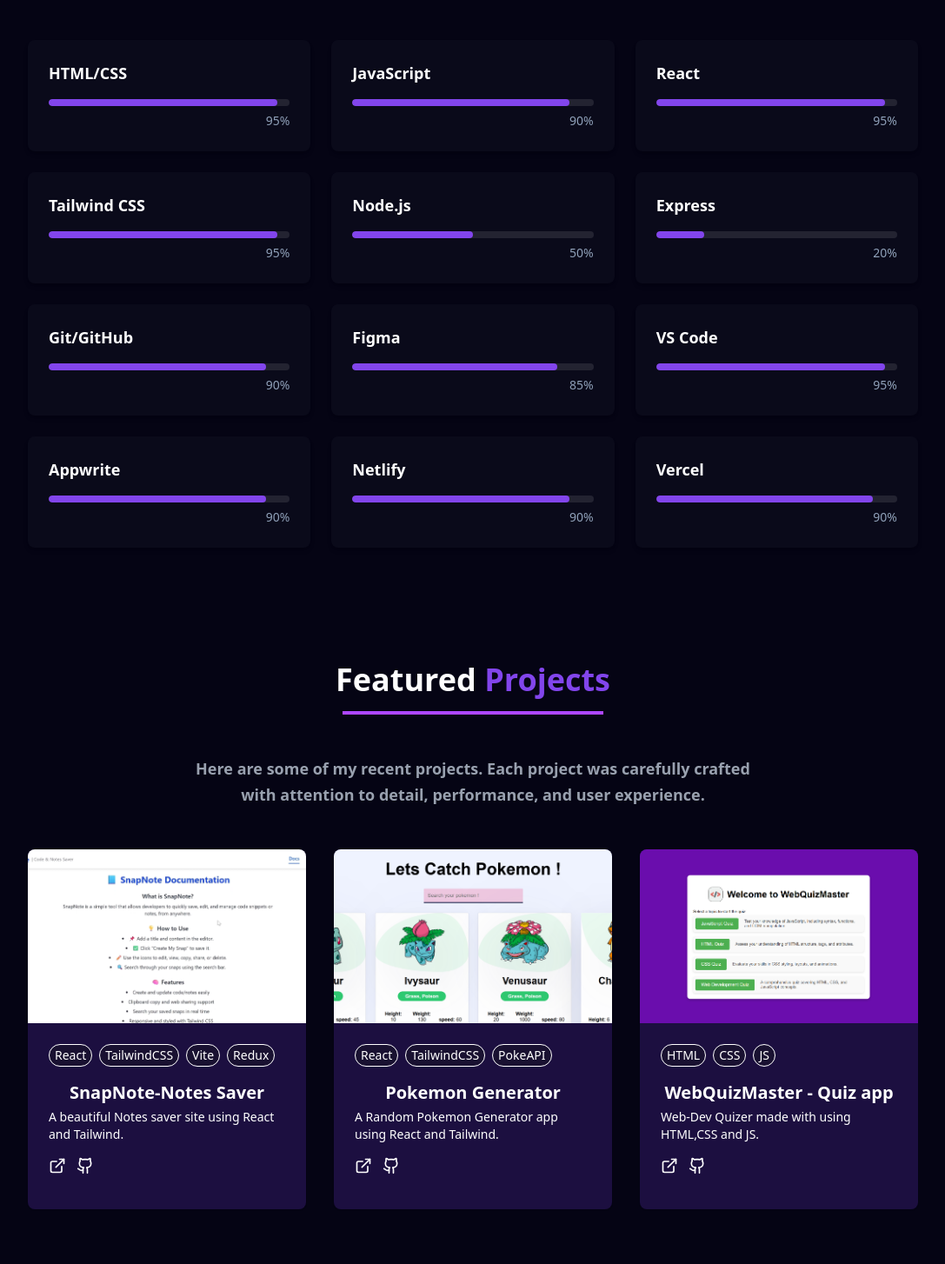
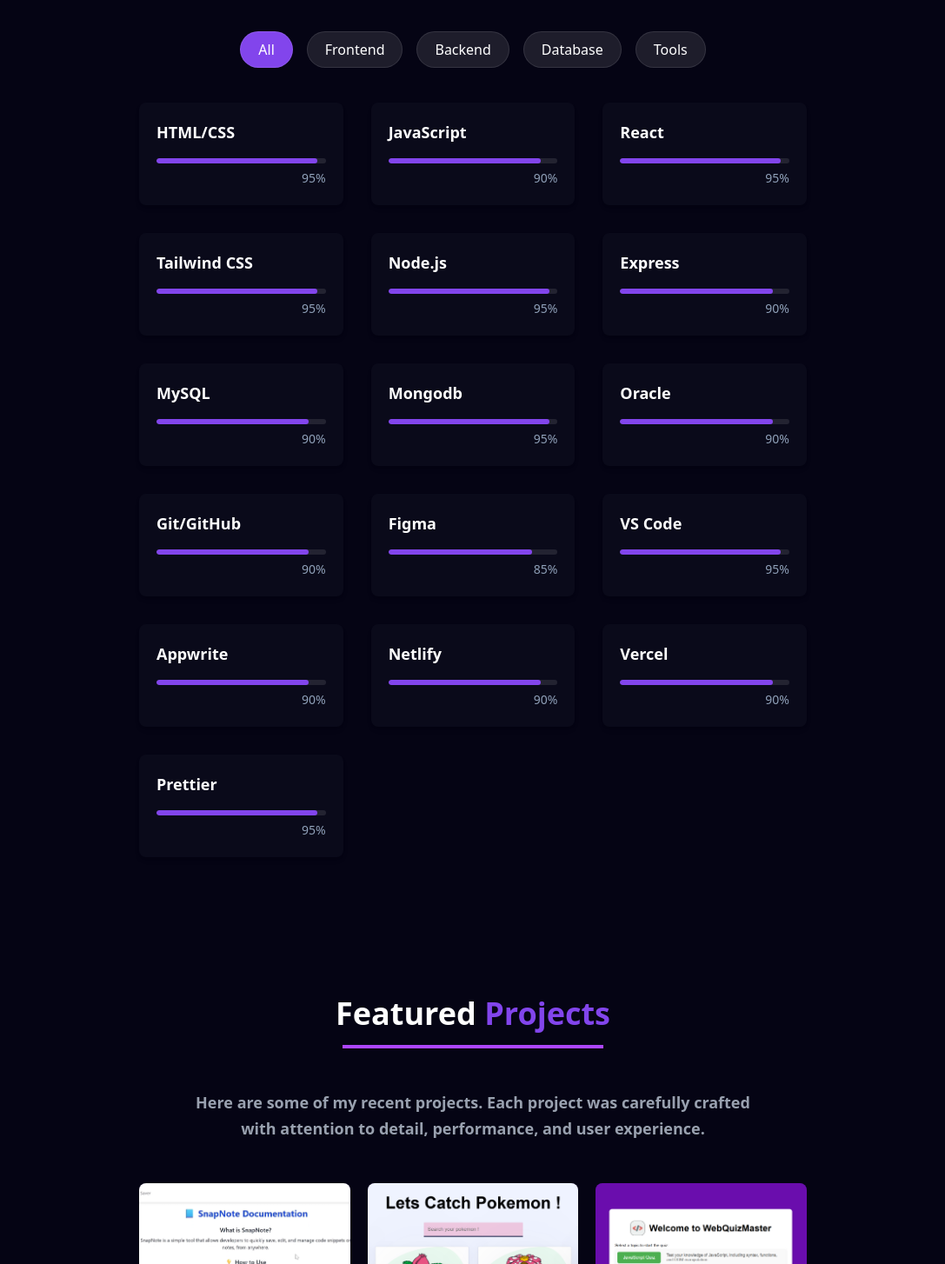
Before and after one commit to Pranav-7262/my-portfolio-site, a React (Vite) app: page / in a window 1280 px wide. Shown: the part 1076-2530 px from the top of the page at 87% size, without its empty margins (96-1183 px from the left). Built offline with nearby package versions, Linux system fonts and the light colour scheme.

Commit message:
pushed remains code

```diff
--- a/src/components/projects/Projects.jsx
+++ b/src/components/projects/Projects.jsx
@@ -38,7 +38,10 @@
 ];
 export const Projects = () => {
   return (
-    <section id="projects" className="py-24 px-4 relative">
+    <section
+      id="projects"
+      className="py-4 px-[7vw] md:px-[7vw] lg:px-[20vw] font-sans mt-16 md:mt-24 lg:mt-32"
+    >
       <div className="container mx-auto max-w-5xl">
         <h2 className="text-3xl md:text-4xl font-bold mb-4 text-white text-center">
           {" "}
@@ -50,7 +53,7 @@
           crafted with attention to detail, performance, and user experience.
         </p>
 
-        <div className="grid grid-cols-1 md:grid-cols-2 lg:grid-cols-3 gap-8">
+        <div className="grid grid-cols-1 md:grid-cols-2 lg:grid-cols-3 gap-5">
           {projects.map((project, key) => (
             <div
               key={key}
--- a/src/components/skills/Skills.jsx
+++ b/src/components/skills/Skills.jsx
@@ -7,8 +7,12 @@
   { name: "Tailwind CSS", level: 95, category: "frontend" },
 
   // Backend
-  { name: "Node.js", level: 50, category: "backend" },
-  { name: "Express", level: 20, category: "backend" },
+  { name: "Node.js", level: 95, category: "backend" },
+  { name: "Express", level: 90, category: "backend" },
+  //Database
+  { name: "MySQL", level: 90, category: "database" },
+  { name: "Mongodb", level: 95, category: "database" },
+  { name: "Oracle", level: 90, category: "database" },
 
   // Tools
   { name: "Git/GitHub", level: 90, category: "tools" },
@@ -17,9 +21,10 @@
   { name: "Appwrite", level: 90, category: "tools" },
   { name: "Netlify", level: 90, category: "tools" },
   { name: "Vercel", level: 90, category: "tools" },
+  { name: "Prettier", level: 95, category: "tools" },
 ];
 
-const categories = ["all", "frontend", "backend", "tools"];
+const categories = ["all", "frontend", "backend", "database", "tools"];
 
 const Skills = () => {
   const [activeCategory, setActiveCategory] = useState("all");
@@ -28,7 +33,10 @@
     (skill) => activeCategory === "all" || skill.category === activeCategory
   );
   return (
-    <section id="skills" className="py-9 px-4 mt-7 bg-[#050414] text-white">
+    <section
+      id="skills"
+      className="py-4 px-[7vw] md:px-[7vw] lg:px-[20vw] font-sans mt-16 md:mt-24 lg:mt-32 text-white"
+    >
       <div className="container mx-auto max-w-5xl">
         <h2 className="text-3xl md:text-4xl font-bold mb-12 text-center">
           My <span className="text-[#8245ec]">Skills</span>
@@ -36,7 +44,7 @@
         </h2>
 
         {/* Categories */}
-        <div className="flex flex-wrap justify-center gap-4 mb-12">
+        <div className="flex flex-wrap justify-center gap-4 mb-10">
           {categories.map((currCat, key) => (
             <button
               key={key}
@@ -53,18 +61,18 @@
         </div>
 
         {/* Skill Cards */}
-        <div className="grid grid-cols-1 sm:grid-cols-2 lg:grid-cols-3 gap-6">
+        <div className="grid grid-cols-1 sm:grid-cols-2 lg:grid-cols-3 gap-8">
           {filteredSkills.map((skill, key) => (
             <div
               key={key}
-              className="bg-[#0a0a1a] p-6 rounded-lg shadow-md hover:shadow-xl transition-all duration-300 transform hover:-translate-y-1 hover:scale-[1.02] hover:bg-[#111122] hover:border hover:border-[#4444ff] "
+              className="bg-[#0a0a1a] p-5 rounded-lg shadow-md hover:shadow-xl transition-all duration-300 transform hover:-translate-y-1 hover:scale-[1.02] hover:bg-[#111122] hover:border hover:border-[#4444ff] "
             >
               <div className="mb-4">
                 <h3 className="font-semibold text-lg">{skill.name}</h3>
               </div>
-              <div className="w-full bg-white/10 h-2 rounded-full overflow-hidden">
+              <div className="w-full bg-white/10 h-1.5 rounded-full overflow-hidden">
                 <div
-                  className="bg-[#8245ec] h-2 rounded-full origin-left animate-[grow_1.5s_ease-out]"
+                  className="bg-[#8245ec] h-1.5 rounded-full origin-left animate-[grow_1.5s_ease-out]"
                   style={{ width: `${skill.level}%` }}
                 ></div>
               </div>
```
